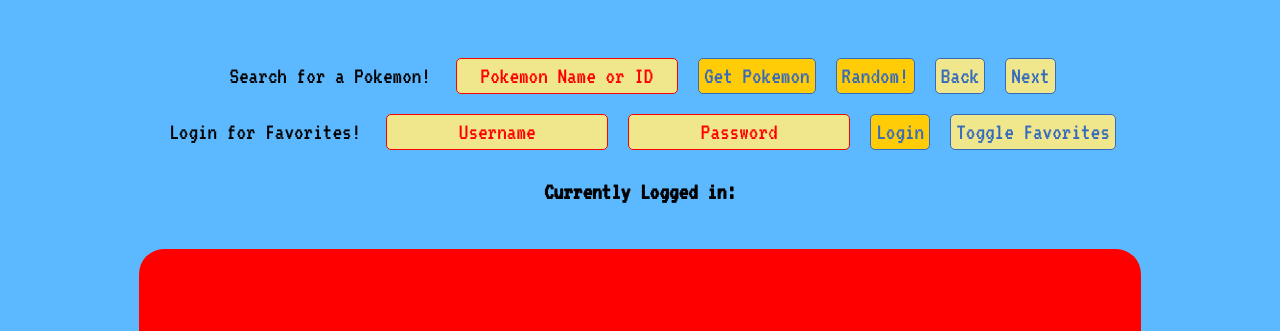
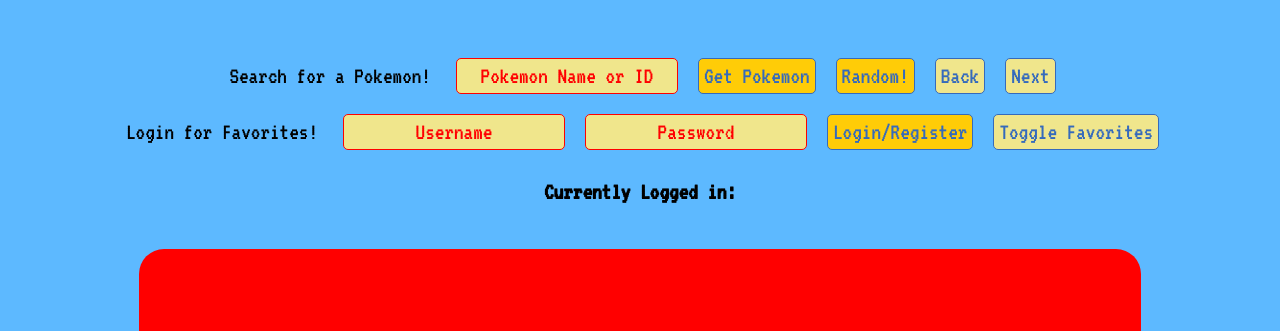
Before and after one commit to derpyasianpanda/pokedex, a website: page public/index.html in a window 1280 px wide. Shown: the part 802-1133 px from the top of the page. Drawn offline with Linux system fonts and the light colour scheme.

Commit message:
Made Login/Registering less confusing

```diff
--- a/public/index.html
+++ b/public/index.html
@@ -36,7 +36,7 @@
         <label for="username">Login for Favorites!</label>
         <input type="text" id="username" name="username" placeholder="Username" required>
         <input type="password" id="password" name="password" placeholder="Password" required>
-        <input type="submit" value="Login">
+        <input type="submit" value="Login/Register">
         <input type="button" value="Toggle Favorites" disabled>
       </form>
       <h2>Currently Logged in:</h2>
```
